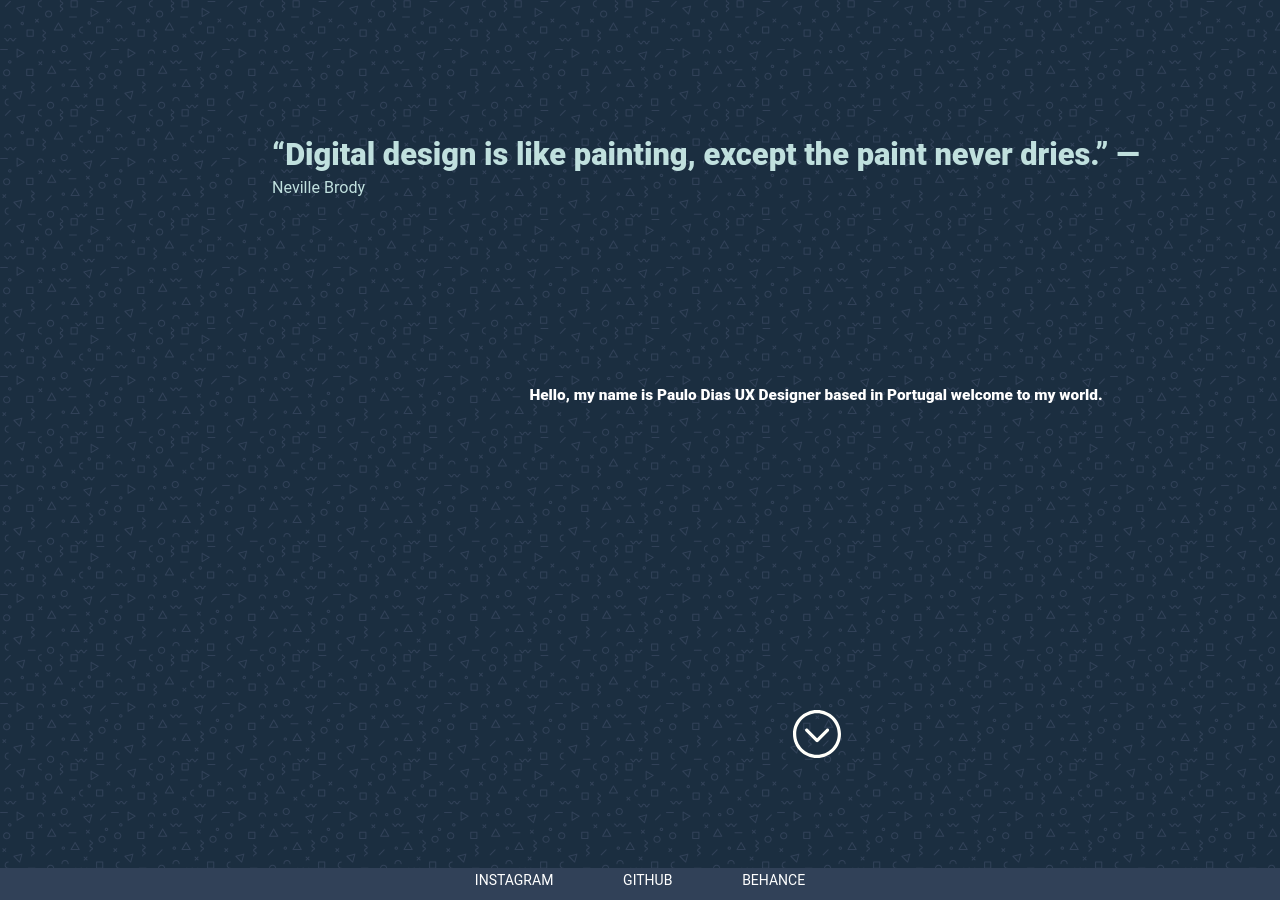
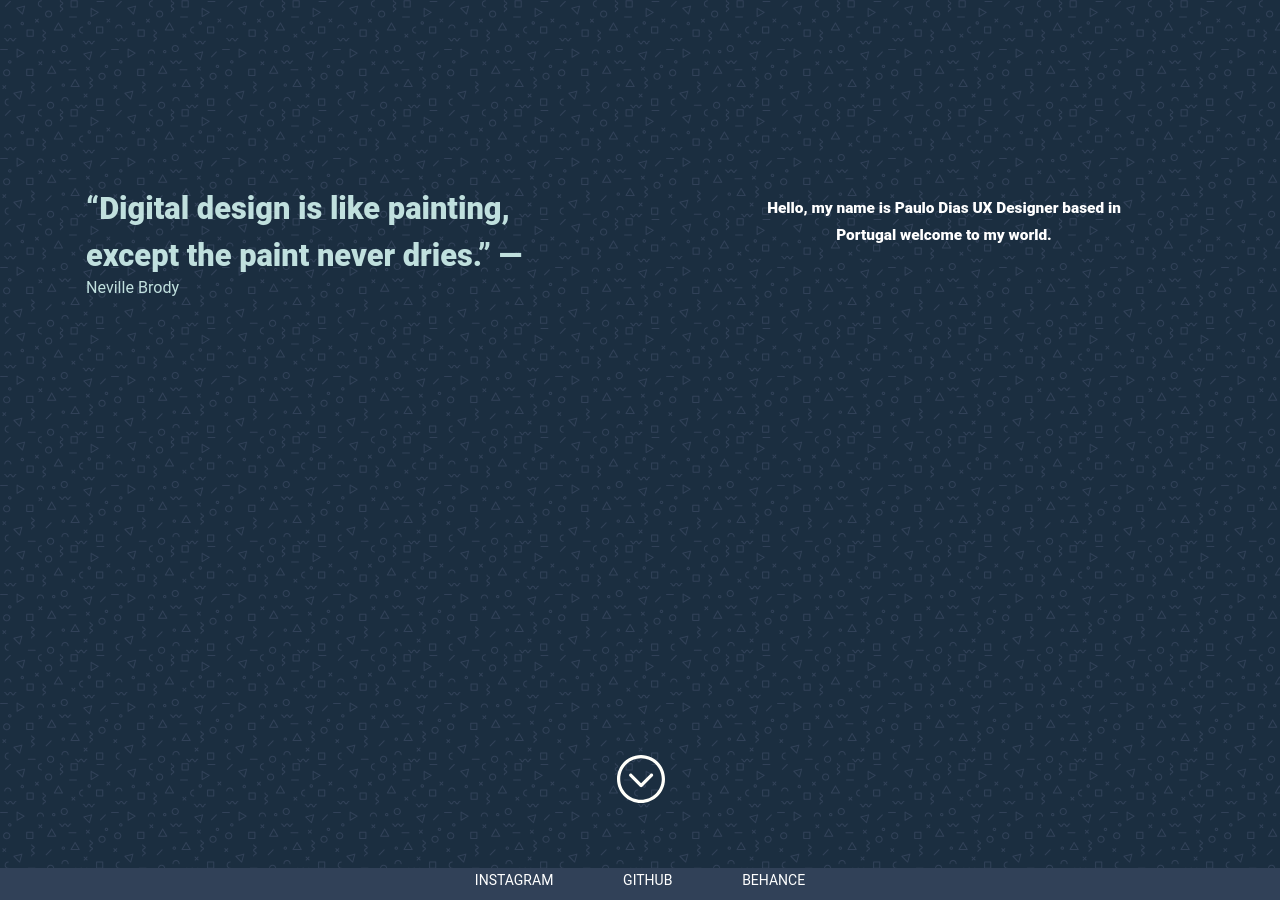
Before and after one commit to pauloshdias/portfolio, a Jekyll site: the page built from index.html, in a window 1280 px wide. Built offline with Jekyll 4.4.1, drawn with Linux system fonts in a browser that asks for light colours.

Commit message:
finished splash screen styling

```diff
--- /dev/null
+++ b/_layouts/splash.html
@@ -0,0 +1,21 @@
+<!DOCTYPE html>
+<html lang="{{ page.lang | default: site.lang | default: "en" }}">
+
+{%- include head.html -%}
+
+<body>
+  {% if page.path != 'index.html' %}
+  {%- include header.html -%}
+  {% endif %}
+
+  <main class="page-content" aria-label="Content">
+    <div class="splash-wrapper">
+      {{ content }}
+    </div>
+  </main>
+
+  {%- include footer.html -%}
+
+</body>
+
+</html>
--- a/_sass/minima.scss
+++ b/_sass/minima.scss
@@ -30,9 +30,13 @@
 
 // Width of the content area
 $content-width:    800px !default;
-
 $on-palm:          600px !default;
 $on-laptop:        800px !default;
+
+
+// Media Queries Break Points
+
+$break-point-1: 1200px !default;
 
 // Use media queries like this:
 // @include media-query($on-palm) {
--- a/_sass/minima/_base.scss
+++ b/_sass/minima/_base.scss
@@ -232,7 +232,22 @@
      padding-left: $spacing-unit / 2;
    }
  }
+ .splash-wrapper {
+  max-width: -webkit-calc(#{$content-width * 2} - (#{$spacing-unit} * 2));
+  max-width:         calc(#{$content-width * 2} - (#{$spacing-unit} * 2));
+  margin-right: auto;
+  margin-left: auto;
+  padding-right: $spacing-unit;
+  padding-left: $spacing-unit;
+  @extend %clearfix;
 
+  @include media-query($on-laptop) {
+    max-width: -webkit-calc(#{$content-width} - (#{$spacing-unit}));
+    max-width:         calc(#{$content-width} - (#{$spacing-unit}));
+    padding-right: $spacing-unit * 0;
+    padding-left: $spacing-unit * 0;
+  }
+}
 
 
  /**
--- a/_sass/minima/_layout.scss
+++ b/_sass/minima/_layout.scss
@@ -54,7 +54,13 @@
 }
 
 /* SPLASH SCREEN */
-
+.splash {
+  display: flex;
+  flex-direction: column;
+}
+.splash-heading {
+  margin: auto;
+}
 .splash-author {
   color: $secondary-color;
 }
@@ -67,8 +73,8 @@
 }
 .grid-wrapper {
   display: grid;
-  width: 85vw;
-  height: 85vh;
+  width: 85%;
+  height: 90vh;
   grid-template-rows: 1fr 1fr;
   column-gap: 0;
   row-gap: 0;
@@ -103,7 +109,7 @@
   overflow: hidden;
   margin: 8px auto 8px auto;
 }
-.list-wrapper {
+.list-wrapper { /* Overflow still not working */
   @extend .img-box;
   &:before {
     content: '';
@@ -127,6 +133,7 @@
     z-index: 2;
   }
 }
+
 /* ABOUT BUTTONS */
 .image-about {
   @extend .about-list-wrapper;
@@ -159,6 +166,8 @@
   }
 }
 /*------------------------------------------- */
+
+
 .image {
   @extend .list-wrapper;
 }
@@ -235,7 +244,6 @@
   display: block;
   margin: auto;
 }
-
 .form-label {
   display: flex;
   flex-direction: column;
@@ -316,3 +324,53 @@
 .photo-spacing {
   margin-bottom: 10px;
 }
+
+/* ---------------------------- */
+/*        MEDIA QUERIES         */
+/* ---------------------------- */
+
+@media only screen and (min-width: 1200px) {
+
+  /* SPLASH SCREEN */
+
+  .splash {
+    display: flex;
+    flex-direction: column;
+  }
+  .splash-heading {
+    margin: auto;
+    max-width: 500px;
+  }
+
+  .wellcome-wrapper {
+    grid-template-columns: 1fr 1fr 1fr;
+    align-self: center;
+    justify-self: center;
+    max-width: 400px;
+    padding-top: 12%;
+  }
+  .grid-wrapper {
+    display: grid;
+    width: 100%;
+    height: 90vh;
+    grid-template-rows: 1fr 1fr;
+    grid-template-columns: 1fr 1fr;
+    column-gap: 0;
+    row-gap: 0;
+    margin: auto;
+  }
+
+  .wellcome-button {
+    grid-row-start: 2;
+    grid-column: 1 / 2;
+  }
+
+  .wellcome-button-wrapper {
+    display: inherit;
+    grid-area: 2 / 1 / 2 / 3;
+    justify-self: center;
+    align-self: end;
+  }
+
+
+}
--- a/index.html
+++ b/index.html
@@ -1,11 +1,13 @@
 ---
-layout: default
+layout: splash
 ---
 
 <section class="grid-wrapper">
-    <article>
-        <h1 class="splash-quote">“Digital design is like painting, except the paint never dries.” —</h1>
-        <h5 class="splash-author">Neville Brody</h5>
+    <article class="splash">
+        <div class="splash-heading">
+            <h1 class="splash-quote">“Digital design is like painting, except the paint never dries.” —</h1>
+            <h5 class="splash-author">Neville Brody</h5>
+        </div>
     </article>
     <article class="wellcome-wrapper">
         <h4 class="wellcome-message">Hello, my name is Paulo Dias UX Designer based in Portugal welcome to my world.
```
